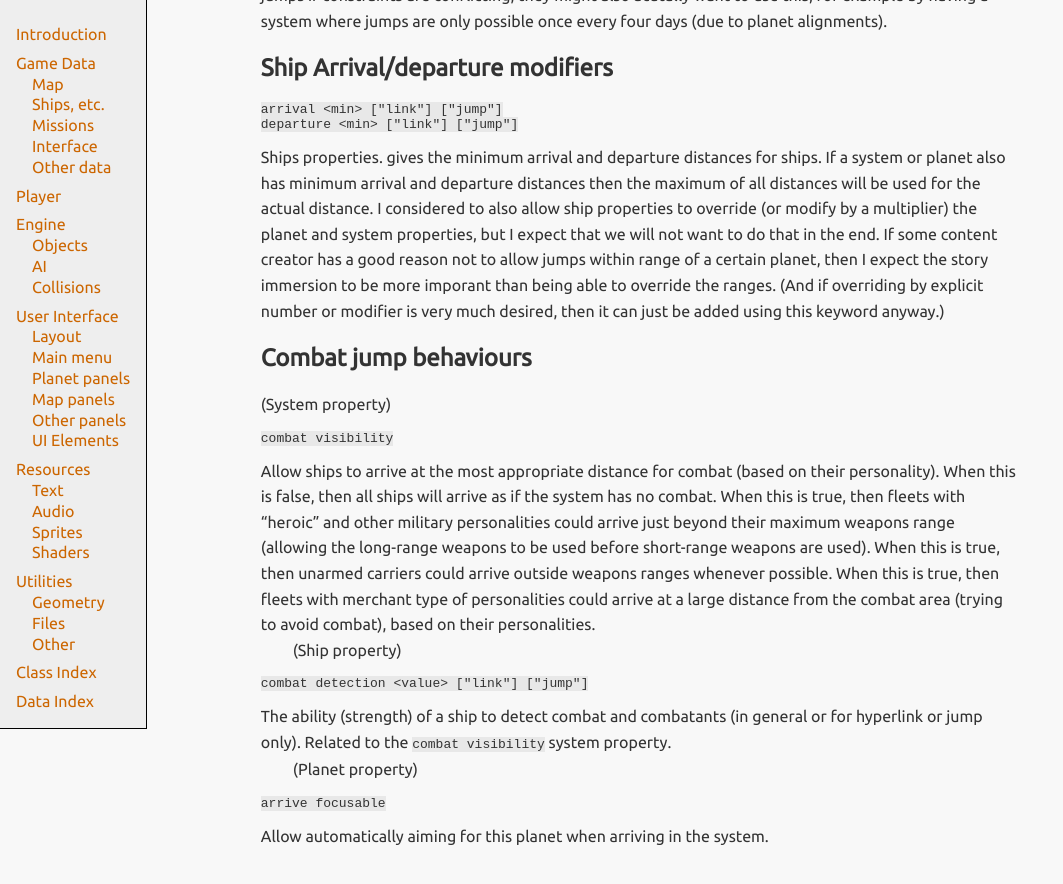
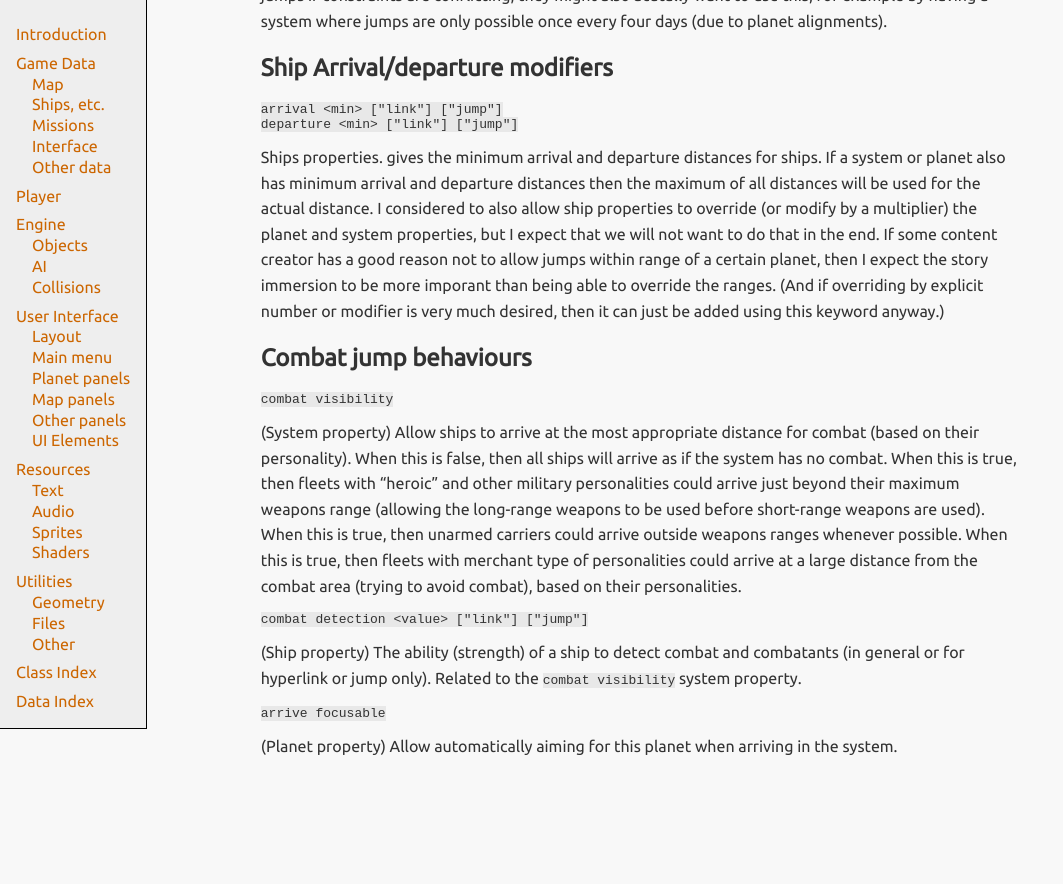
Before and after one commit to endless-sky/docs, a Jekyll site: the page built from feature-designs/jump_arrive_depart_modifiers.md, in a window 1280 px wide and 900 px high, scrolled down 721 px. Shown: the top 884 px of the window, without its empty margins (0-1063 px from the left). Built offline with Jekyll 4.4.1, drawn with Linux system fonts in a browser that asks for light colours; our own code applies the rules of GitHub Pages for plain Markdown files; after the commit the page ends 1531 px from its top, so only the background shows below that.

Commit message:
One more layout improvement

````diff
--- a/feature-designs/jump_arrive_depart_modifiers.md
+++ b/feature-designs/jump_arrive_depart_modifiers.md
@@ -34,24 +34,26 @@ I considered to also allow ship properties to override (or modify by a multiplie
 
 ## Combat jump behaviours
 
-(System property)
 ```
 combat visibility
 ```
+(System property)
 Allow ships to arrive at the most appropriate distance for combat (based on their personality).
 When this is false, then all ships will arrive as if the system has no combat.
 When this is true, then fleets with "heroic" and other military personalities could arrive just beyond their maximum weapons range (allowing the long-range weapons to be used before short-range weapons are used).
 When this is true, then unarmed carriers could arrive outside weapons ranges whenever possible.
 When this is true, then fleets with merchant type of personalities could arrive at a large distance from the combat area (trying to avoid combat), based on their personalities.
 
-(Ship property)
+
 ```
 combat detection <value> ["link"] ["jump"]
 ```
+(Ship property)
 The ability (strength) of a ship to detect combat and combatants (in general or for hyperlink or jump only). Related to the `combat visibility` system property.
 
-(Planet property)
+
 ```
 arrive focusable
 ```
+(Planet property)
 Allow automatically aiming for this planet when arriving in the system.
````
